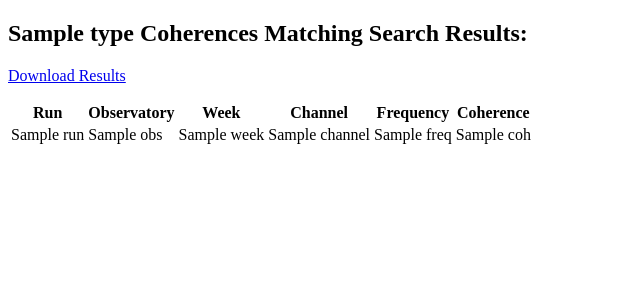
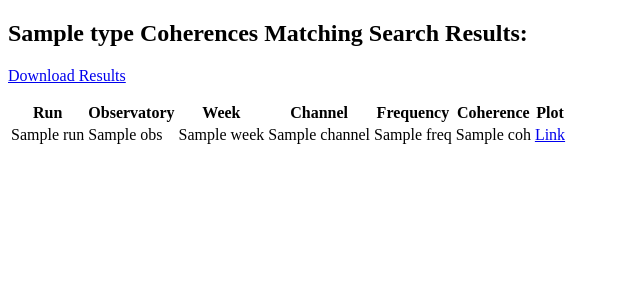
Before and after one commit to donahuel/linefinder-interface, a Flask app: template templates/lineresult.html in a window 1280 px wide. Shown: the top 300 px of the page, without its empty margins (0-640 px from the left). Run offline with Flask 2, Linux system fonts and the light colour scheme; the template is opened without the code that fills it: most values are stand-ins (such as "Sample title", 1, 10 or a date in 2020).

Commit message:
Add plot functionality

```diff
--- a/templates/lineresult.html
+++ b/templates/lineresult.html
@@ -35,6 +35,9 @@
             <th>
             Coherence
             </th>
+            <th>
+            Plot
+            </th>
         </tr>
     </thead>
     <tbody></tbody>
@@ -58,6 +61,9 @@
         <td>
             {{ line.coh }}
         </td>
+        <td>
+            <a href="/plots/{{ type.lower() }}/{{ line.obs }}/{{ line.week }}/{{ line.channel }}/{{ line.freq }}">Link</a>
+        </td>
         </tr>
         {% endfor %}
     </tbody>
```
